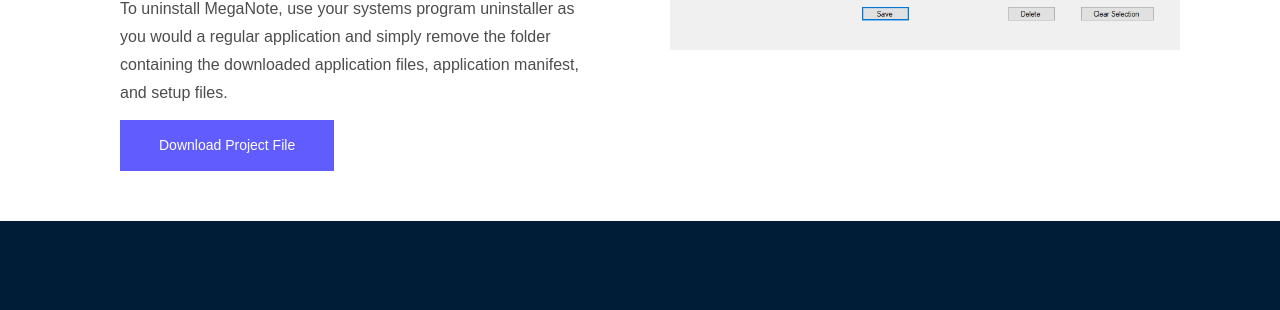
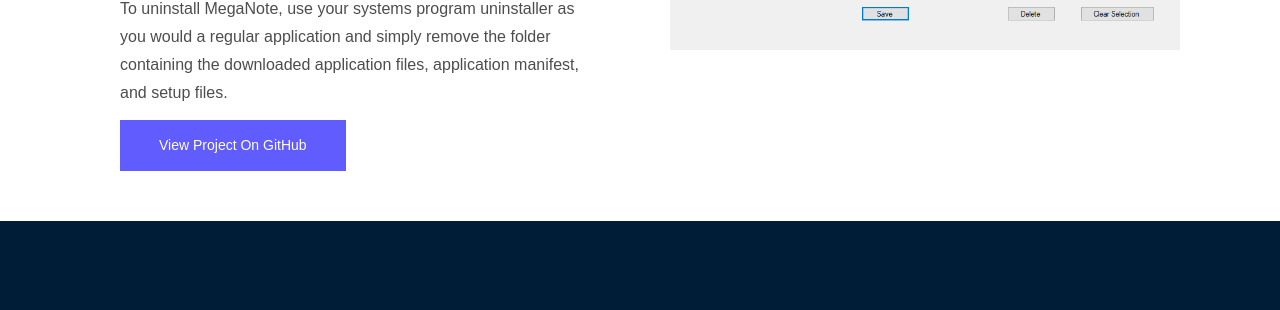
Before and after one commit to mlan225/portfolio, a Jekyll site: the page built from site-pages/project-pages/mega-note.html, in a window 1280 px wide. Shown: the part 1072-1382 px from the top of the page. Built offline with Jekyll 4.4.1, drawn with Linux system fonts in a browser that asks for light colours; some web fonts are replaced.

Commit message:
Update mega-note.html
Change the button back to my GitHub repo

```diff
--- a/site-pages/project-pages/mega-note.html
+++ b/site-pages/project-pages/mega-note.html
@@ -41,7 +41,7 @@
         the folder containing the downloaded application files, application manifest, and setup files.
       </p>
       <div class="project-text-btn">
-        <a class="boxed-btn3" href="{{ site.baseurl }}/assets/files/MegaNote.zip" download>Download Project File</a>
+        <a class="boxed-btn3" href="https://github.com/mlan225/MegaNote" target="_blank">View project on GitHub</a>
       </div>
     </div>
     <div class="single-project-images col-sm-12 col-lg-6">
```
